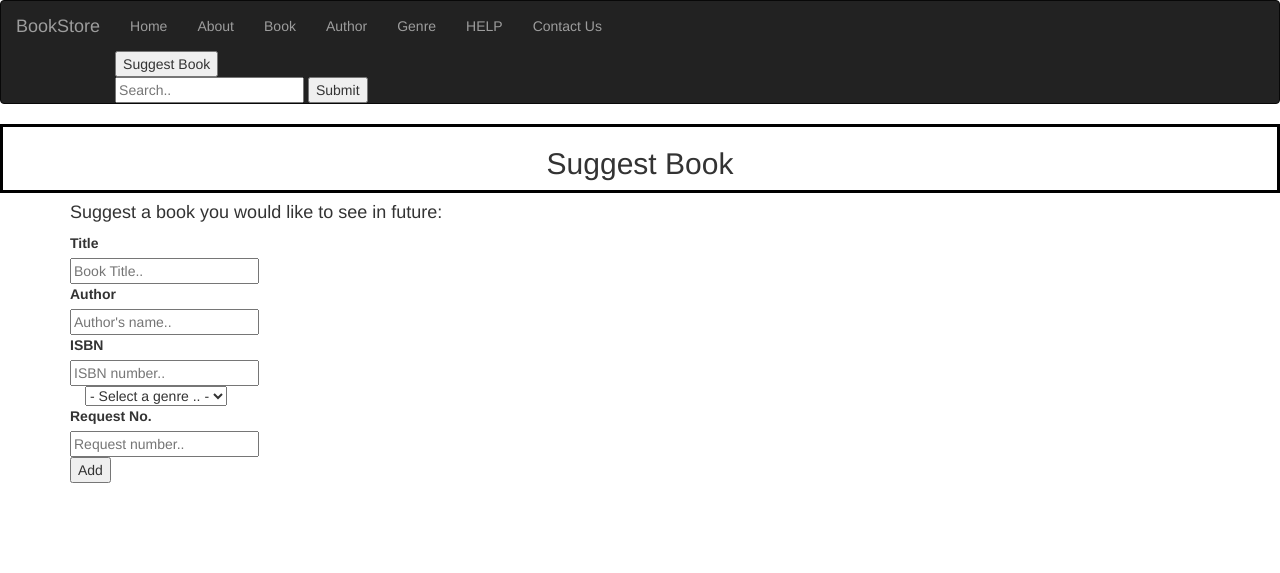
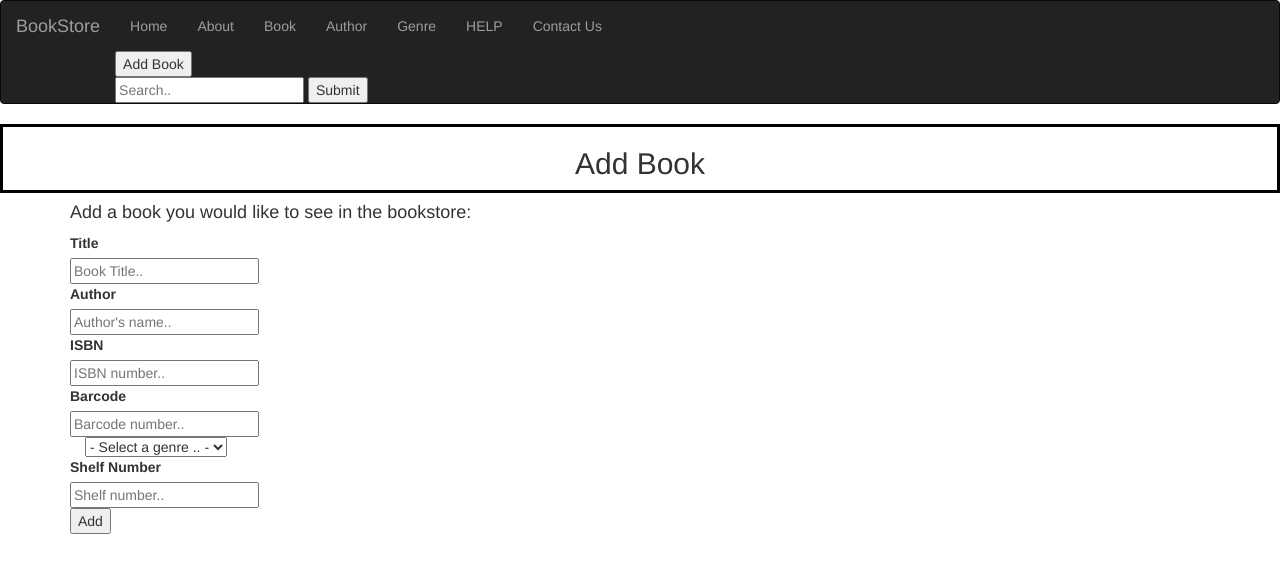
Before and after one commit to akters/bangkokbookstore, a PHP site: page /Add_Book.php in a window 1280 px wide. Shown: the top 573 px of the page. Run offline with PHP 8.4, Linux system fonts and the light colour scheme.

Commit message:
Update Add_Book.php

```diff
--- a/Add_Book.php
+++ b/Add_Book.php
@@ -23,7 +23,7 @@
        <li><a href="#">Contact Us</a></li>
 
       <form name ="form1" action="" method="post">
-      <input type ="submit" name ="Suggest_Book" value ="Suggest Book">
+      <input type ="submit" name ="Add_Book.php" value ="Add Book">
       </form>
 
       <form action="/action_page.php">
@@ -41,40 +41,49 @@
 }
 </style>
      <div class="center">
-  <h2>Suggest Book</h2>
+  <h2>Add Book</h2>
 </div>
 </table>
 <div class="container">
-<h4> Suggest a book you would like to see in future: </h4>
-
-
+<h4> Add a book you would like to see in the bookstore: </h4>
 <div class="container">
   <form action="Letting_User_Insert_Value.php" method= "POST">
     <div class="row">
       <div class="col-25">
-        <label for="Sug_Title">Title</label>
+        <label for="Title">Title</label>
       </div>
       <div class="col-75">
-        <input type="text" id="Sug_Title" name="Sug_Title" placeholder="Book Title..">
+        <input type="text" id="Title" name="Title" placeholder="Book Title..">
       </div>
     </div>
     <div class="row">
       <div class="col-25">
-        <label for="Sug_Author">Author</label>
+        <label for="Author">Author</label>
       </div>
       <div class="col-75">
-        <input type="text" id="Sug_Author" name="Sug_Author" placeholder="Author's name..">
+        <input type="text" id="Author" name="Author" placeholder="Author's name..">
       </div>
     </div>
      <div class="row">
       <div class="col-25">
-        <label for="Sug_ISBN">ISBN</label>
+        <label for="ISBN">ISBN</label>
       </div>
       <div class="col-75">
-        <input type="Number" id="Sug_ISBN" name="Sug_ISBN" placeholder="ISBN number..">
+        <input type="Number" id="ISBN" name="ISBN" placeholder="ISBN number..">
       </div>
     </div>
-<select name="Sug_Type_num">
+
+     <div class="row">
+      <div class="col-25">
+        <label for="Barcode">Barcode</label>
+      </div>
+      <div class="col-75">
+        <input type="Number" id="Barcode" name="Barcode" placeholder="Barcode number..">
+      </div>
+    </div>
+
+
+<select name="Type_num">
 <option>- Select a genre .. -</option>
 <option value="11">Gothic Fiction</option>
 <option value="16">Historical Fiction</option>
@@ -82,12 +91,13 @@
 <option value="32">Biography</option>
 <option value="47">Novel</option>
 </select>
-     <div class="row">
+
+    <div class="row">
       <div class="col-25">
-        <label for="Sug_Req_num">Request No.</label>
+        <label for="Shelf_num">Shelf Number</label>
       </div>
       <div class="col-75">
-        <input type="Number" id="Sug_Req_num" name="Sug_Req_num" placeholder="Request number..">
+        <input type="text" id="Shelf_num" name="Shelf_num" placeholder="Shelf number..">
       </div>
     </div>
 
```
